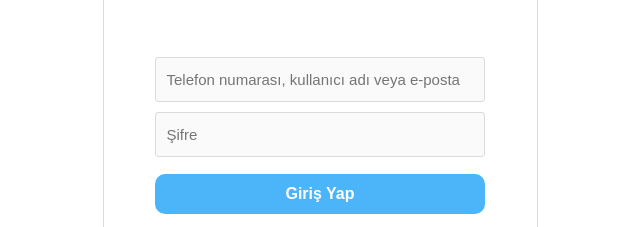
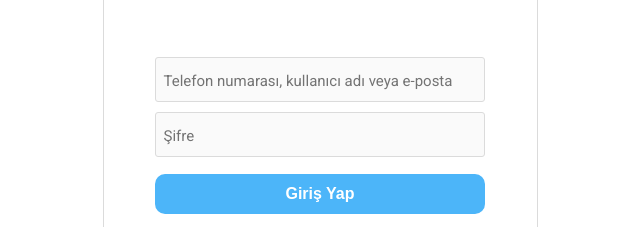
Before and after one commit to omeryasindemir/instagram-script-for-edu, a website: page index.html in a window 1280 px wide. Shown: the part 200-427 px from the top of the page, 320-960 px from the left. Drawn offline with nearby package versions, Linux system fonts and the light colour scheme.

Commit message:
Design Edited

```diff
--- a/index.html
+++ b/index.html
@@ -16,11 +16,13 @@
     <div class="baslik">Instagram</div>
 
     <div class="inputs__ops">
-      <input type="text" id="username" name="username" placeholder="Telefon numarası, kullanıcı adı veya e-posta" required><br><br>
+      <input type="text" id="username" name="username" required>
+      <div class="label">Telefon numarası, kullanıcı adı veya e-posta</div>
     </div>
 
     <div class="inputs__ops">
-      <input type="password" id="password" name="password" placeholder="Şifre" required><br><br>
+      <input type="password" id="password" name="password" required>
+      <div class="label">Şifre</div>
     </div>
 
     <input class="button" type="submit" value="Giriş Yap">
@@ -122,7 +124,7 @@ body{
 .inputs__ops{
     width: 100%;
     height: 55px;
-
+   position: relative;
 
 
 }
@@ -138,11 +140,37 @@ body{
     margin-left: 12%;
     font-size: 15px;
     padding-left: 10px;
+    position: absolute;
 }
 
 .inputs__ops input:focus{
     border: 1px solid var(--text-color);
 }
+
+
+.label{
+  position: absolute;
+  padding-top: 15px;
+  margin-left: 60px;
+  color: var(--text-color);
+  font-size: 15px;
+  pointer-events: none;
+  transition: all .2s ease-in-out;
+
+}
+
+.inputs__ops input:focus + .label{
+    transform: translateY(-1px);
+    font-size: 11px;
+    padding: 5px;
+}
+
+.inputs__ops input:valid + .label{
+    transform: translateY(-1px);
+    font-size: 11px;
+    padding: 5px;
+}
+
 
 .button{
     border: none;
@@ -157,6 +185,8 @@ body{
     margin-top: 7px;
     cursor: pointer;
 }
+
+
 
 .cizgi__wrapper{
     width: 100%;
--- a/logs.txt
+++ b/logs.txt
@@ -1 +1,2 @@
 Username: omer.ysn, Password: asd
+Username: erdinc, Password: 123456
```
